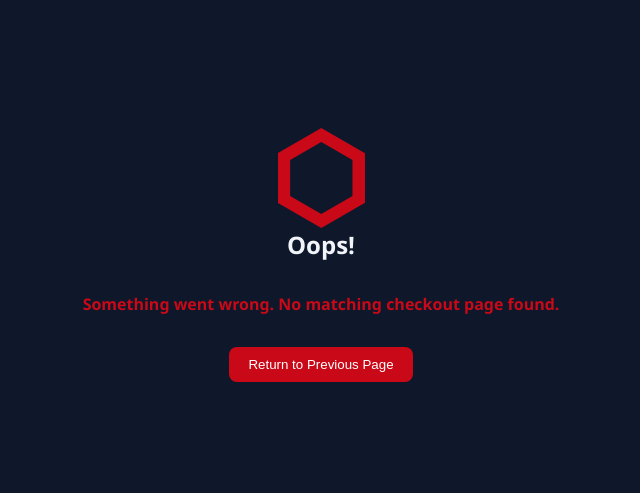
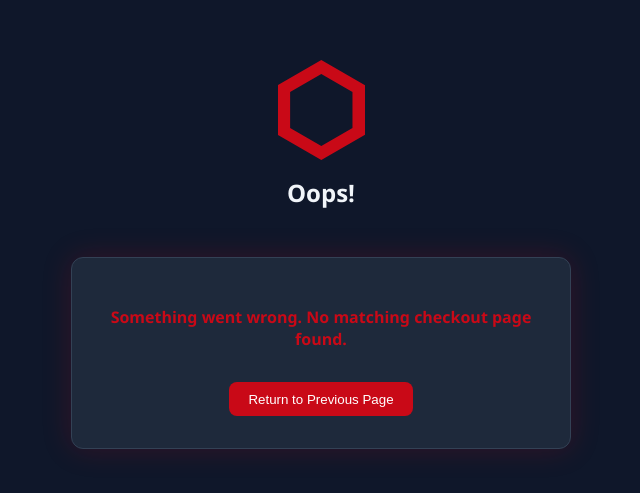
Before and after one commit to lucaswinchester/URL-Redirect-App, a website: page public/order.html in a window 1280 px wide. Shown: the part 145-638 px from the top of the page, without its empty margins (319-959 px from the left). Drawn offline with Linux system fonts and the light colour scheme; no server answers.

Commit message:
Order error styling update

```diff
--- a/public/order.html
+++ b/public/order.html
@@ -10,11 +10,14 @@
 		<div id="loader" class="hex"></div>
 
 		<h2 id="message">Redirecting you to your checkout...</h2>
-		<p class="error hidden" id="error-msg">
-			Something went wrong. No matching checkout page found.
-		</p>
-		<p class="error hidden" id="debug-url" style="font-size: 0.9rem"></p>
-		<button class="hidden" id="return-btn">Return to Previous Page</button>
+
+		<div class="confirmation-card hidden">
+			<p class="error hidden" id="error-msg">
+				Something went wrong. No matching checkout page found.
+			</p>
+			<p class="error hidden" id="debug-url" style="font-size: 0.9rem"></p>
+			<button class="hidden" id="return-btn">Return to Previous Page</button>
+		</div>
 
 		<script>
 			async function init() {
--- a/public/style.css
+++ b/public/style.css
@@ -81,6 +81,7 @@ button:hover {
     --b: 14px; /* adjust to control the border  */
     height: 100px; /* adjust to control the size  */
     aspect-ratio: cos(30deg);
+    margin-bottom: 1rem;
     clip-path: polygon(
         50% 0,
         -50% 50%,
```
